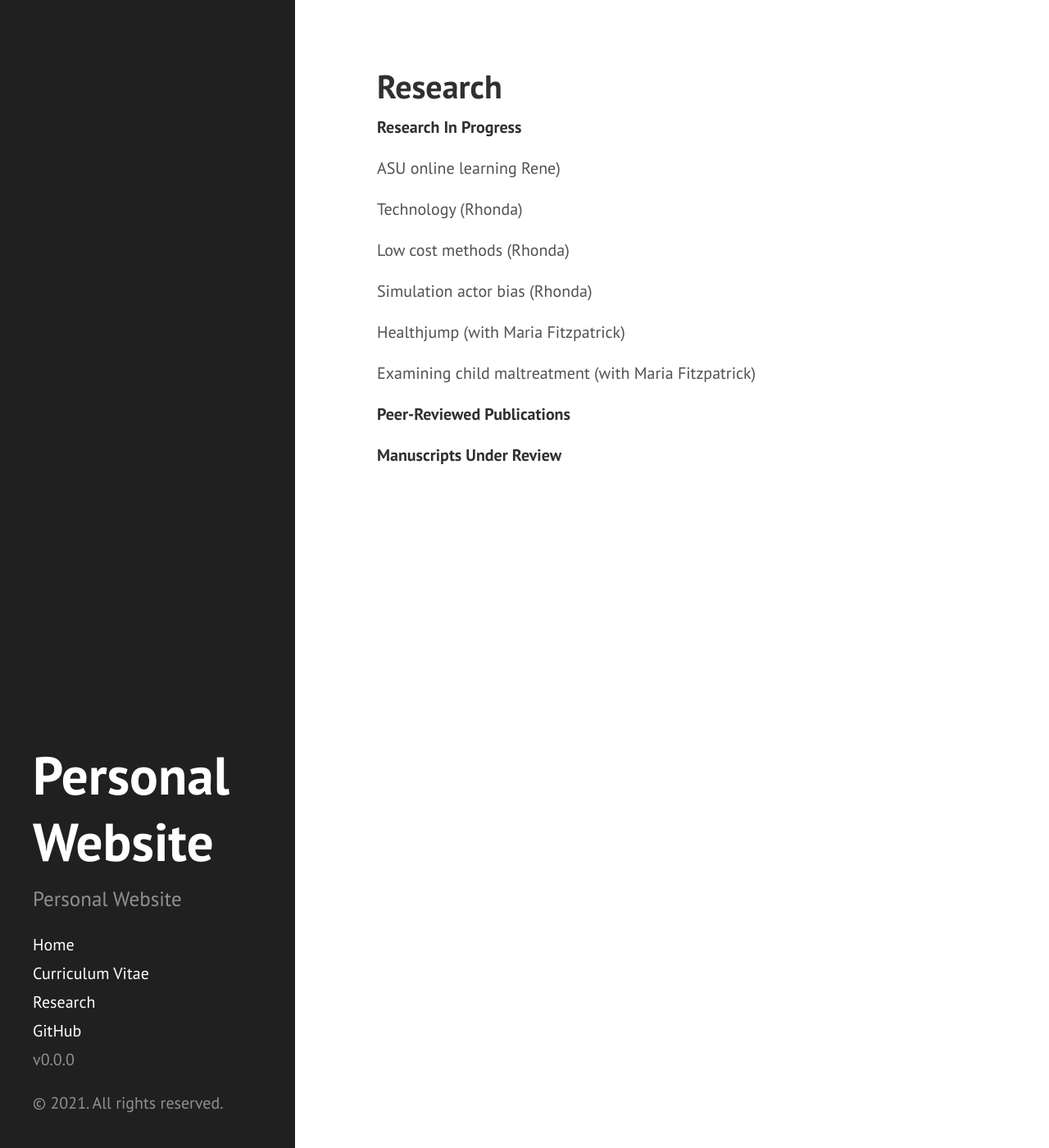
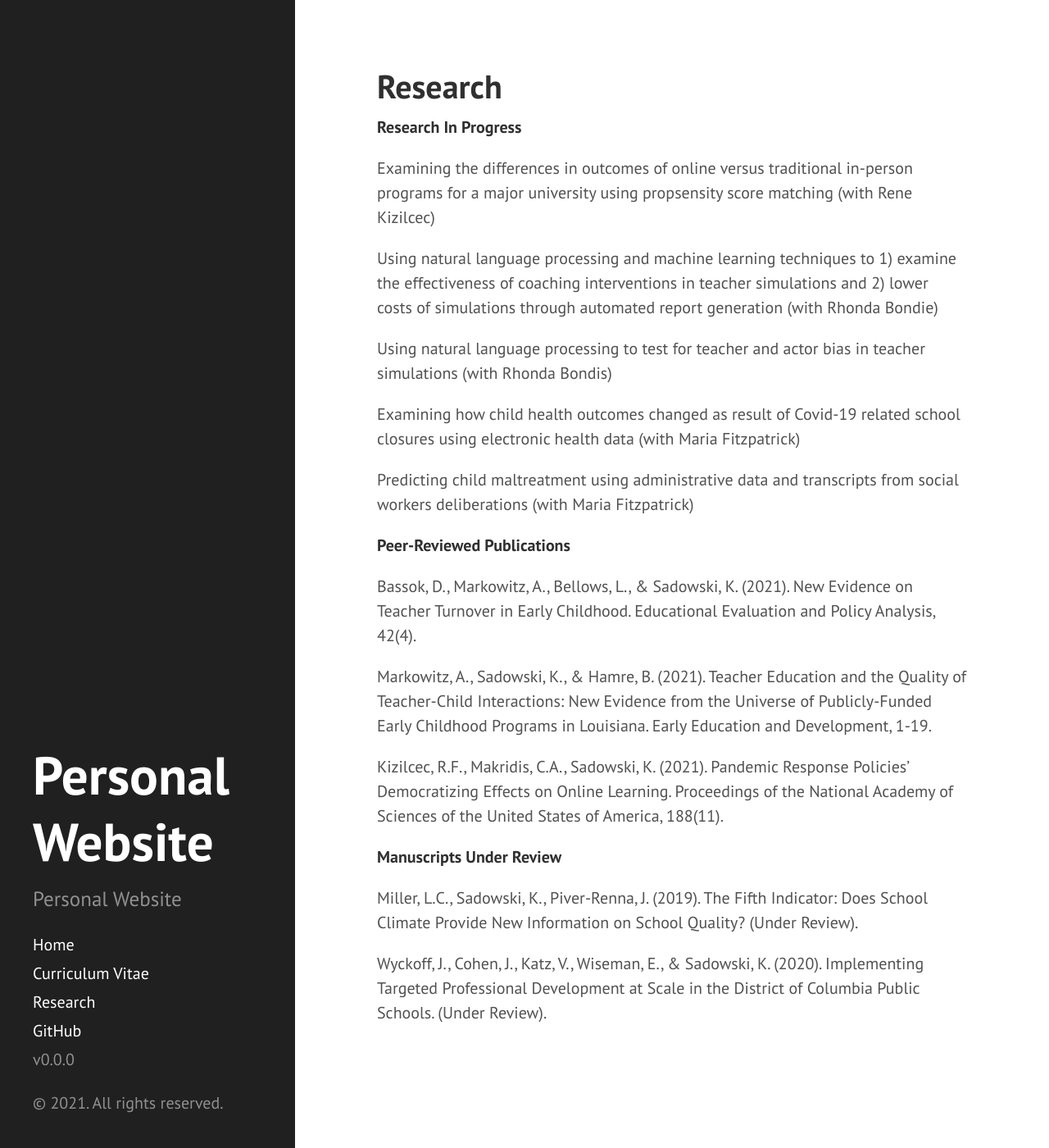
Before and after one commit to kcsadow/website, a Jekyll site: the page built from research.md, in a window 1280 px wide and 1400 px high. Shown: the whole window at 82% size. Built offline with Jekyll 4.4.1, drawn with Linux system fonts in a browser that asks for light colours.

Commit message:
Update research.md

```diff
--- a/research.md
+++ b/research.md
@@ -5,20 +5,33 @@ title: Research
 
 **Research In Progress**
 
-ASU online learning Rene)
+Examining the differences in outcomes of online versus traditional in-person programs for a major university using propsensity score matching (with Rene Kizilcec)
 
-Technology (Rhonda)
+Using natural language processing and machine learning techniques to 1) examine the effectiveness of coaching interventions in teacher simulations and 2) lower costs of simulations through automated report generation (with Rhonda Bondie)
 
-Low cost methods (Rhonda)
+Using natural language processing to test for teacher and actor bias in teacher simulations (with Rhonda Bondis)
 
-Simulation actor bias (Rhonda)
+Examining how child health outcomes changed as result of Covid-19 related school closures using electronic health data (with Maria Fitzpatrick)
 
-Healthjump (with Maria Fitzpatrick)
-
-Examining child maltreatment (with Maria Fitzpatrick)
+Predicting child maltreatment using administrative data and transcripts from social workers deliberations (with Maria Fitzpatrick)
 
 **Peer-Reviewed Publications**
 
+Bassok, D., Markowitz, A., Bellows, L., & Sadowski, K. (2021). New Evidence on Teacher Turnover
+in Early Childhood. Educational Evaluation and Policy Analysis, 42(4).
 
+Markowitz, A., Sadowski, K., & Hamre, B. (2021). Teacher Education and the Quality of Teacher-Child
+Interactions: New Evidence from the Universe of Publicly-Funded Early Childhood Programs in Louisiana.
+Early Education and Development, 1-19.
+
+Kizilcec, R.F., Makridis, C.A., Sadowski, K. (2021). Pandemic Response Policies’ Democratizing Effects on
+Online Learning. Proceedings of the National Academy of Sciences of the United States of
+America, 188(11).
 
 **Manuscripts Under Review**
+
+Miller, L.C., Sadowski, K., Piver-Renna, J. (2019). The Fifth Indicator: Does School Climate Provide New
+Information on School Quality? (Under Review).
+
+Wyckoff, J., Cohen, J., Katz, V., Wiseman, E., & Sadowski, K. (2020). Implementing Targeted Professional
+Development at Scale in the District of Columbia Public Schools. (Under Review).
```
